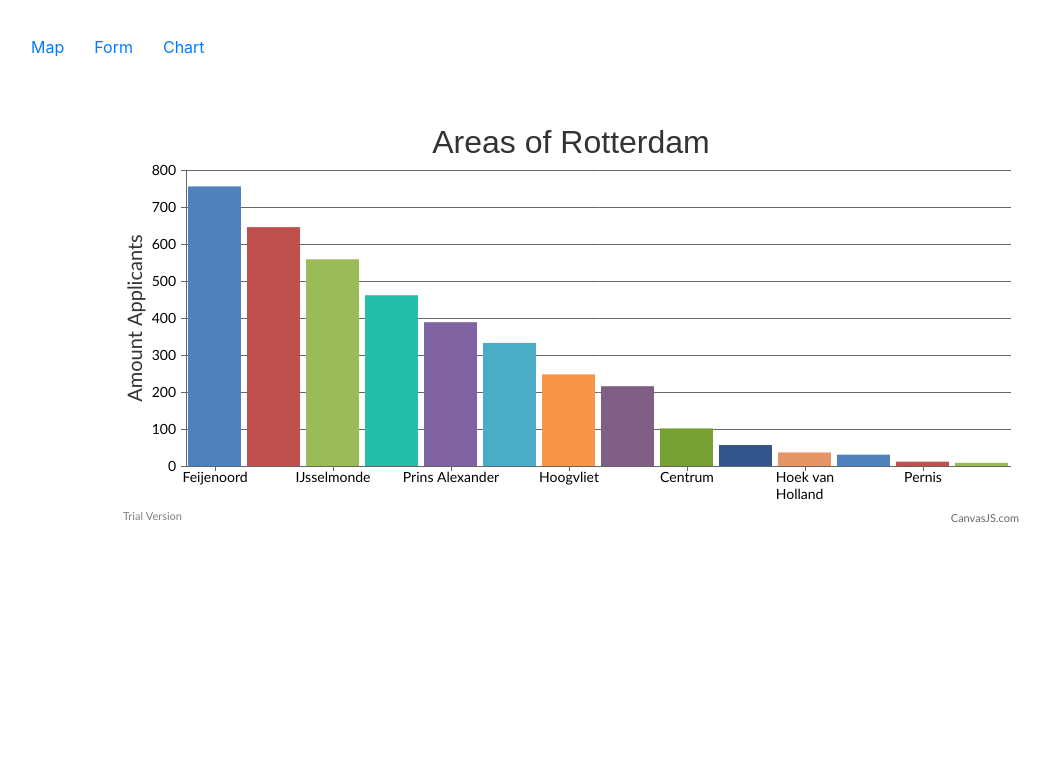
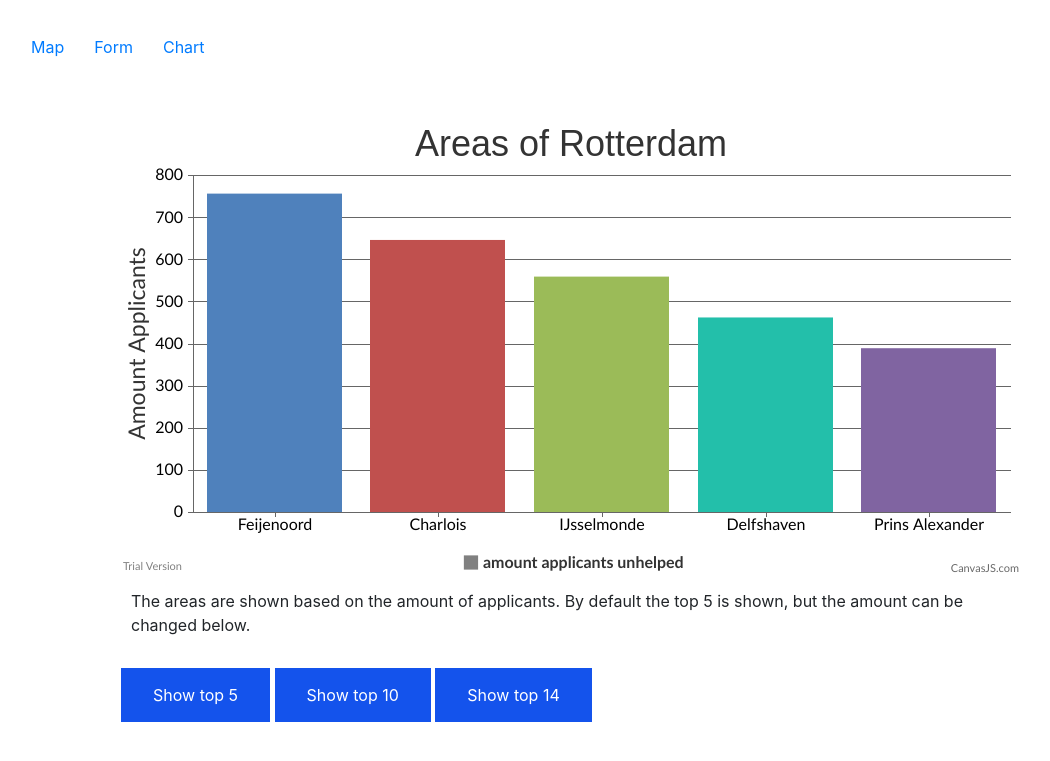
Before and after one commit to gebruikersnaam1/Data, a Flask app: page /chart in a window 1280 px wide. Shown: the top 761 px of the page, without its empty margins (69-1119 px from the left). Run offline with Flask 2, Linux system fonts and the light colour scheme; data comes from the database, SQL or seed files in the repository; some libraries are stand-ins or nearby versions.

Commit message:
Chart update

```diff
--- a/jeugdfonds/controllers/ChartController.py
+++ b/jeugdfonds/controllers/ChartController.py
@@ -1,4 +1,5 @@
 import json
+from flask import request
 
 class ChartController:
 
@@ -6,14 +7,29 @@ class ChartController:
     def __init__(self, gemeentes):
         self.listGemeentes = gemeentes
 
+    #json.dumps doesn't give the correct format, hence replace is needed
     def ConvertListToJSON(self,lst):
         lst = str(json.dumps(lst))
         lst = lst.replace("{", "' { ")
         lst = lst.replace("'", "")
         return lst
-    def GetApplicantsCountJSON(self):
+
+    def GetApplicantsList(self,breakpoint):
         lst = []
         for g in self.listGemeentes:
             row = {"applicants": g.applicants, "deelgemeente" : g.areaName}
             lst.append(row)
+            if len(lst) == breakpoint:
+                break
+        return lst
+
+    def GetBreakPoint(self):
+        try:
+            breakpoint = int(request.args.get('breakpoint'))
+            return breakpoint
+        except:
+            return 5
+
+    def GetApplicantsCountJSON(self):
+        lst = self.GetApplicantsList(self.GetBreakPoint())
         return self.ConvertListToJSON(lst)
--- a/jeugdfonds/static/css/chart.css
+++ b/jeugdfonds/static/css/chart.css
@@ -3,6 +3,26 @@
     width: 100%;
     max-width: 900px;
     margin: auto;
+    min-height: 450px;
+    height: auto;
     margin-top: 50px;
-    justify-content: center;
   }
+
+.ChartButtonsContainer{
+  display: block;
+  margin: 0 auto 100px auto;
+  height: 100px;
+  width: 100%;
+  max-width: 900px;
+}
+
+.ChartButtonsContainer button{
+  background-color: #1453EC; /* Green */
+  border: none;
+  color: white;
+  padding: 15px 32px;
+  text-align: center;
+  text-decoration: none;
+  display: inline-block;
+  font-size: 1em;
+}
--- a/jeugdfonds/static/js/chart.js
+++ b/jeugdfonds/static/js/chart.js
@@ -6,10 +6,10 @@ function SetChartValues(applicantsList) {
        arr.push(r)
     }
     window.dps = arr
-    LoadCanvas(arr,"Areas of Rotterdam","Amount Applicants")
+    LoadCanvas(arr,"Areas of Rotterdam","Amount Applicants","amount applicants unhelped")
 }
 
-function LoadCanvas(content,txtTitle,yTile){
+function LoadCanvas(content,txtTitle,yTile,txtLegend){
     var chart = new CanvasJS.Chart("chartContainer", {
         animationEnabled: true,
         theme: "light1", // "light1", "light2", "dark1", "dark2"
@@ -23,7 +23,7 @@ function LoadCanvas(content,txtTitle,yTile){
             type: "column",
             showInLegend: true,
             legendMarkerColor: "grey",
-            legendText: " ",
+            legendText: txtLegend,
             dataPoints: content
         }]
     });
--- a/jeugdfonds/templates/_chart.html
+++ b/jeugdfonds/templates/_chart.html
@@ -1,14 +1,22 @@
 <div id="chartContainer" class="ChartWrapper"></div>
 
-<script src="{{url_for('static', filename='js/canvasjs/canvasjs.min.js')}}"></script>
-<script src="{{url_for('static', filename='js/chart.js')}}"></script>
+<div class="ChartButtonsContainer">
+  <p>The areas are shown based on the amount of applicants. By default the top 5 is shown, but the amount can be changed below.
+  <div>
+    <a href="/chart?breakpoint=5"><button>Show top 5</button></a>
+    <a href="/chart?breakpoint=10"><button>Show top 10</button></a>
+    <a href="/chart?breakpoint=14"><button>Show top 14</button></a>
+  </div>
+</div>
 
-<textarea id="loadfield" style="display: none">
-{{controller.GetApplicantsCountJSON()}}
-</textarea>
+<div>
+  <textarea id="loadfield" style="display: none">
+    {{controller.GetApplicantsCountJSON()}}
+  </textarea>
+</div>
+
 <script>
   var x = document.getElementById("loadfield").value;
   const objs = JSON.parse(x);
   SetChartValues(objs)
-
 </script>
--- a/jeugdfonds/templates/_header.html
+++ b/jeugdfonds/templates/_header.html
@@ -32,6 +32,8 @@
       integrity="sha384-ggOyR0iXCbMQv3Xipma34MD+dH/1fQ784/j6cY/iJTQUOhcWr7x9JvoRxT2MZw1T"
       crossorigin="anonymous"
     />
+    <script src="{{url_for('static', filename='js/canvasjs/canvasjs.min.js')}}"></script>
+    <script src="{{url_for('static', filename='js/chart.js')}}"></script>
   </head>
   <style>
     .HomeInner {
```
Also changed, not shown: jeugdfonds/controllers/FormController.py (added, +10 -0 lines), jeugdfonds/controllers/components/Applicant.py (added, +9 -0 lines).
